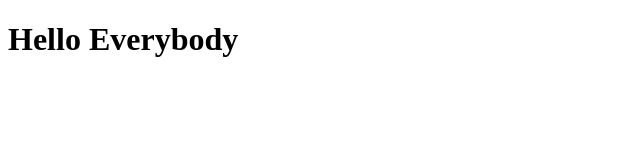
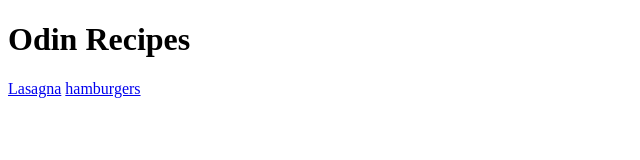
Before and after one commit to J-J-G-SYS/recipes, a plain HTML site: page index.html in a window 1280 px wide. Shown: the whole page, without its empty margins (0-640 px from the left). Drawn offline with Linux system fonts and the light colour scheme.

Commit message:
index.html

```diff
--- a/index.html
+++ b/index.html
@@ -7,6 +7,10 @@
     <title>Document</title>
 </head>
 <body>
-    <h1>Hello Everybody</h1>
+    <h1>Odin Recipes</h1>
+    <p><a href="./recipe_pages/lasagna.html">Lasagna</a>
+        <a href="./recipe_pages/hamburgers.html">hamburgers</a>
+    </p>
+
 </body>
 </html>
```
